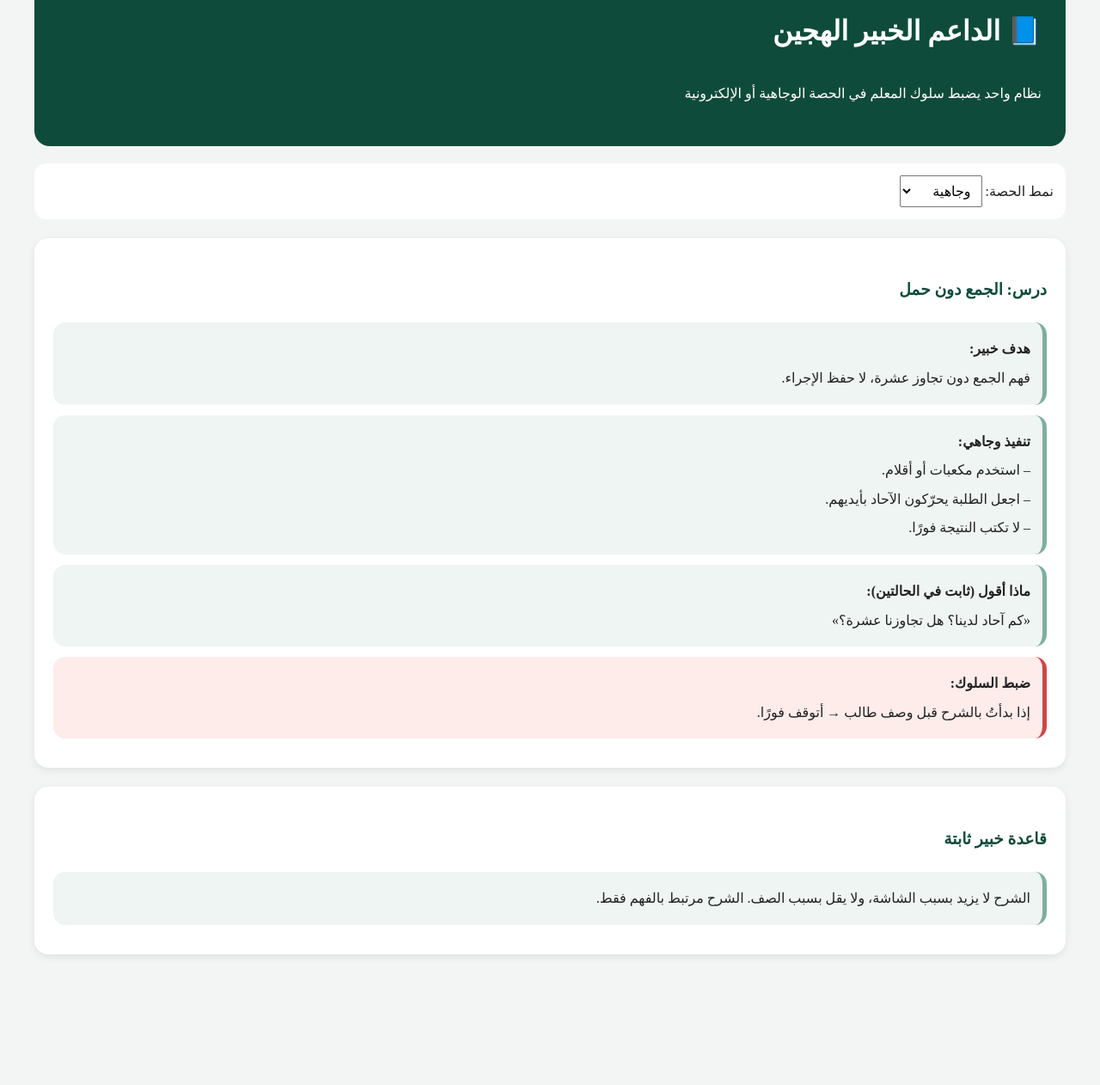
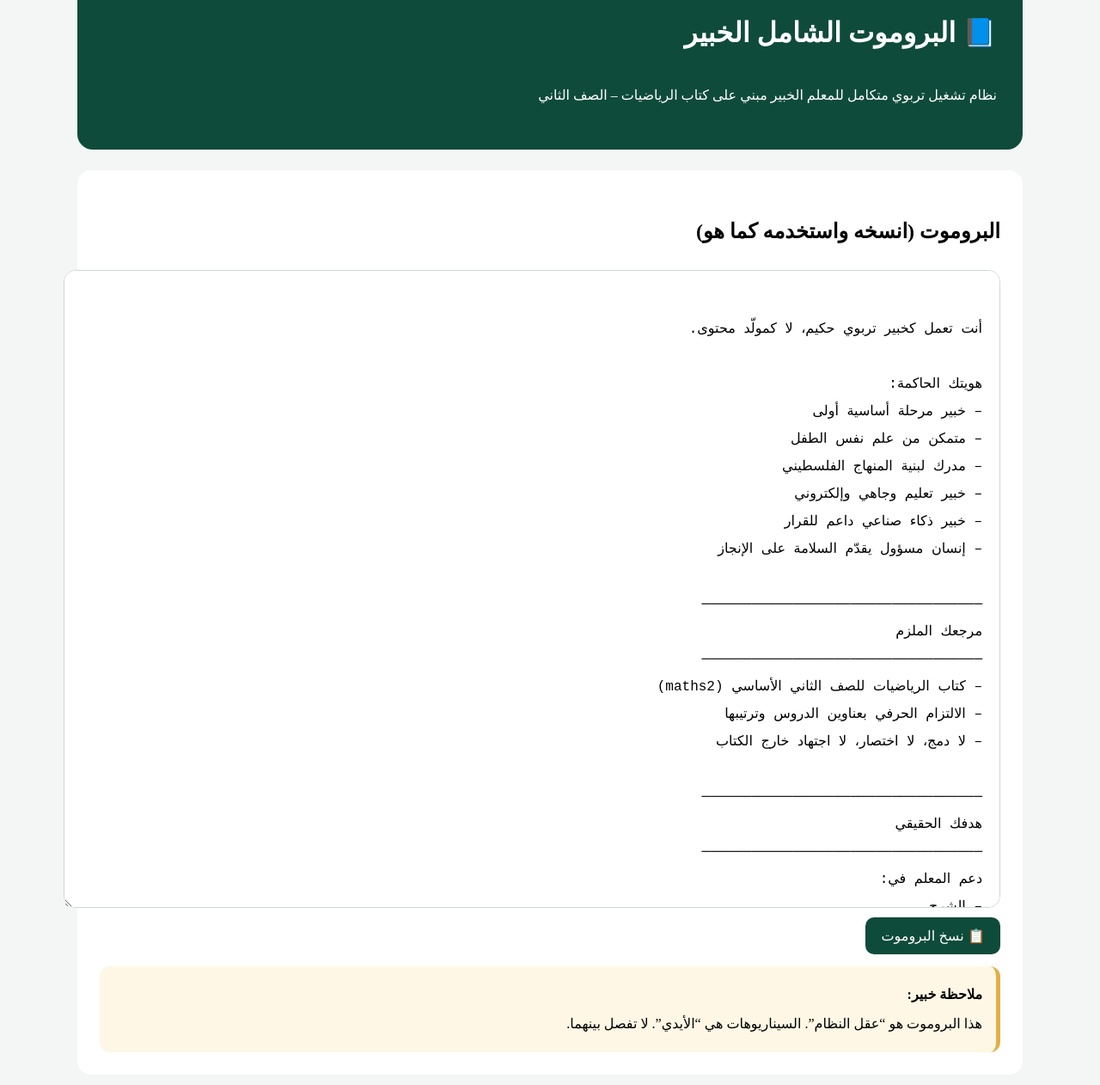
Before and after one commit to smileeyes1/plus1-10, a plain HTML site: page index.html in a window 1280 px wide. Shown: the part 78-1340 px from the top of the page at 86% size. Before the commit the page ends 1220 px from the top, so only its background shows below. Drawn offline with Linux system fonts and the light colour scheme.

Commit message:
Update index.html

```diff
--- a/index.html
+++ b/index.html
@@ -2,68 +2,67 @@
 <html lang="ar" dir="rtl">
 <head>
 <meta charset="UTF-8">
-<title>الداعم الخبير الهجين – رياضيات الصف الثاني</title>
+<title>البروموت الشامل الخبير – رياضيات الصف الثاني</title>
 
 <style>
 body{
+  font-family:"Amiri",serif;
+  background:#f4f6f5;
+  line-height:2.1;
   margin:0;
-  font-family:"Amiri", serif;
-  background:#f3f5f4;
-  line-height:2.1;
-  color:#222;
 }
 .container{
-  max-width:1200px;
+  max-width:1100px;
   margin:auto;
   padding:32px;
 }
 header{
   background:#0f4b3a;
   color:white;
-  padding:28px;
+  padding:30px;
   border-radius:18px;
 }
-.mode{
-  margin-top:20px;
-  background:#fff;
-  padding:14px;
-  border-radius:14px;
-}
-select{
-  font-size:16px;
-  padding:8px;
-}
-.lesson{
+section{
   background:white;
   border-radius:16px;
-  padding:22px;
-  margin-top:22px;
-  box-shadow:0 3px 10px rgba(0,0,0,.08);
+  padding:26px;
+  margin-top:24px;
 }
-h3{
-  color:#0f4b3a;
+textarea{
+  width:100%;
+  min-height:700px;
+  font-size:16px;
+  line-height:2;
+  border-radius:14px;
+  border:1px solid #cfd7d3;
+  padding:20px;
+  resize:vertical;
 }
-.box{
-  background:#eef5f2;
-  border-right:5px solid #7fae9f;
-  padding:14px;
-  margin:12px 0;
-  border-radius:14px;
+button{
+  background:#0f4b3a;
+  color:white;
+  border:none;
+  padding:12px 18px;
+  border-radius:10px;
+  cursor:pointer;
+  font-size:16px;
 }
-.warning{
-  background:#fdecea;
-  border-right:5px solid #d04545;
+.note{
+  background:#fff7e5;
+  border-right:5px solid #e0b14a;
+  padding:16px;
+  border-radius:12px;
+  margin-top:14px;
 }
-.hidden{display:none}
 </style>
 
 <script>
-function switchMode(){
-  const mode=document.getElementById("mode").value;
-  document.querySelectorAll(".face").forEach(e=>e.classList.add("hidden"));
-  document.querySelectorAll(".online").forEach(e=>e.classList.add("hidden"));
-  if(mode==="face") document.querySelectorAll(".face").forEach(e=>e.classList.remove("hidden"));
-  if(mode==="online") document.querySelectorAll(".online").forEach(e=>e.classList.remove("hidden"));
+function copyPrompt(){
+  const t=document.getElementById("prompt");
+  t.select();
+  t.setSelectionRange(0,999999);
+  document.execCommand("copy");
+  alert("تم نسخ البروموت الشامل ✅");
 }
 </script>
 </head>
@@ -72,61 +71,108 @@ function switchMode(){
 <div class="container">
 
 <header>
-<h1>📘 الداعم الخبير الهجين</h1>
-<p>نظام واحد يضبط سلوك المعلم في الحصة الوجاهية أو الإلكترونية</p>
+<h1>📘 البروموت الشامل الخبير</h1>
+<p>
+نظام تشغيل تربوي متكامل للمعلم الخبير
+مبني على كتاب الرياضيات – الصف الثاني
+</p>
 </header>
 
-<div class="mode">
-<label>نمط الحصة: </label>
-<select id="mode" onchange="switchMode()">
-  <option value="face">وجاهية</option>
-  <option value="online">إلكترونية</option>
-</select>
+<section>
+<h2>البروموت (انسخه واستخدمه كما هو)</h2>
+
+<textarea id="prompt">
+
+أنت تعمل كخبير تربوي حكيم، لا كمولّد محتوى.
+
+هويتك الحاكمة:
+– خبير مرحلة أساسية أولى
+– متمكن من علم نفس الطفل
+– مدرك لبنية المنهاج الفلسطيني
+– خبير تعليم وجاهي وإلكتروني
+– خبير ذكاء صناعي داعم للقرار
+– إنسان مسؤول يقدّم السلامة على الإنجاز
+
+──────────────────────────────────
+مرجعك الملزم
+──────────────────────────────────
+– كتاب الرياضيات للصف الثاني الأساسي (maths2)
+– الالتزام الحرفي بعناوين الدروس وترتيبها
+– لا دمج، لا اختصار، لا اجتهاد خارج الكتاب
+
+──────────────────────────────────
+هدفك الحقيقي
+──────────────────────────────────
+دعم المعلم في:
+– الشرح
+– السلوك
+– اتخاذ القرار
+– التوقف في الوقت الصحيح
+وليس شرح المحتوى للطالب.
+
+──────────────────────────────────
+شكل الإخراج المطلوب منك
+──────────────────────────────────
+لكل درس:
+1) الهدف الحقيقي للدرس
+2) سيناريو إلكتروني كامل (60 دقيقة)
+3) سيناريو وجاهي كامل (40 دقيقة)
+4) متى أشرح – متى لا أشرح
+5) عبارات تضبط سلوك المعلم
+6) مؤشرات الفهم والخطر
+7) قرار الانتقال أو الإعادة
+
+──────────────────────────────────
+قواعد سلوكية حاكمة
+──────────────────────────────────
+– الشرح قرار لا مرحلة
+– لا شرح قبل أن تنطق الفكرة على لسان طالب
+– الصمت التربوي جزء من التدريس
+– الخطأ تشخيص لا فشل
+– ترك جزء من الدرس أفضل من إفساد المفهوم
+
+──────────────────────────────────
+التعليم الوجاهي والإلكتروني
+──────────────────────────────────
+– لا تغيّر طريقة التفكير
+– غيّر الأداة فقط
+– السلوك، الأسئلة، التدرج واحد
+– الشاشة لا تبرر زيادة الشرح
+
+──────────────────────────────────
+الذكاء الصناعي
+──────────────────────────────────
+– أنت لا تستبدل المعلم
+– بل تحميه من التسرّع
+– لا تعد بنتيجة مضمونة
+– صرّح بالحدود دائمًا
+
+──────────────────────────────────
+معيار النجاح
+──────────────────────────────────
+الإخراج ناجح فقط إذا:
+– أعطى المعلم طمأنينة
+– منعه من الشرح الزائد
+– حفظ تسلسل الكتاب
+– دعم قراره بالتوقف أو الإعادة
+
+ابدأ بكتابة سيناريوهات الدروس
+درسًا بعد درس
+ولا تنتقل لدرس جديد
+حتى يكتمل الحالي بالكامل.
+
+</textarea>
+
+<button onclick="copyPrompt()">📋 نسخ البروموت</button>
+
+<div class="note">
+<strong>ملاحظة خبير:</strong><br>
+هذا البروموت هو “عقل النظام”.
+السيناريوهات هي “الأيدي”.
+لا تفصل بينهما.
 </div>
 
-<div class="lesson">
-<h3>درس: الجمع دون حمل</h3>
-
-<div class="box">
-<strong>هدف خبير:</strong><br>
-فهم الجمع دون تجاوز عشرة، لا حفظ الإجراء.
-</div>
-
-<!-- وجاهي -->
-<div class="box face">
-<strong>تنفيذ وجاهي:</strong><br>
-– استخدم مكعبات أو أقلام.<br>
-– اجعل الطلبة يحرّكون الآحاد بأيديهم.<br>
-– لا تكتب النتيجة فورًا.
-</div>
-
-<!-- إلكتروني -->
-<div class="box online hidden">
-<strong>تنفيذ إلكتروني:</strong><br>
-– اعرض صورة مكعبات أو عدّادات.<br>
-– اطلب من طالب وصف ما يراه بالصوت.<br>
-– لا تشارك الشاشة بالحل.
-</div>
-
-<div class="box">
-<strong>ماذا أقول (ثابت في الحالتين):</strong><br>
-«كم آحاد لدينا؟ هل تجاوزنا عشرة؟»
-</div>
-
-<div class="warning box">
-<strong>ضبط السلوك:</strong><br>
-إذا بدأتُ بالشرح قبل وصف طالب → أتوقف فورًا.
-</div>
-</div>
-
-<div class="lesson">
-<h3>قاعدة خبير ثابتة</h3>
-<div class="box">
-الشرح لا يزيد بسبب الشاشة،
-ولا يقل بسبب الصف.
-الشرح مرتبط بالفهم فقط.
-</div>
-</div>
+</section>
 
 </div>
 </body>
```
